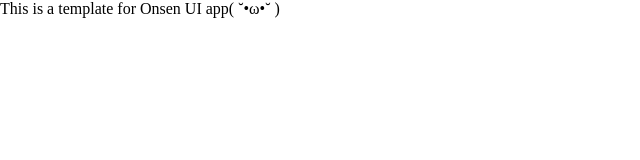
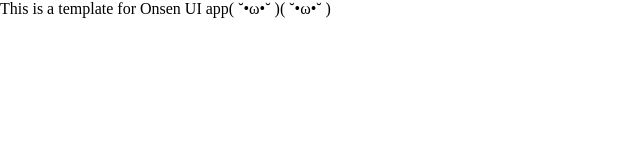
Before and after one commit to dsrdlab/test, a website: page www/index.html in a window 1280 px wide. Shown: the full height of the page, 0-640 px from the left. Drawn offline with Linux system fonts and the light colour scheme.

Commit message:
こみっとてすと\( ˘•ω•˘ \)

```diff
--- a/www/index.html
+++ b/www/index.html
@@ -24,6 +24,6 @@
   </script>
 </head>
 <body>
-  This is a template for Onsen UI app( ˘•ω•˘ )
+  This is a template for Onsen UI app( ˘•ω•˘ )( ˘•ω•˘ )
 </body>
 </html>
```
